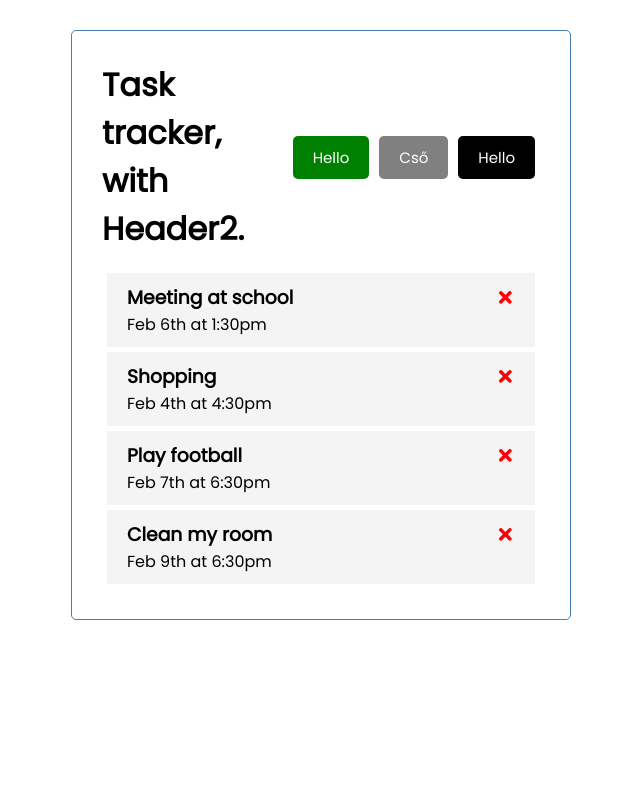
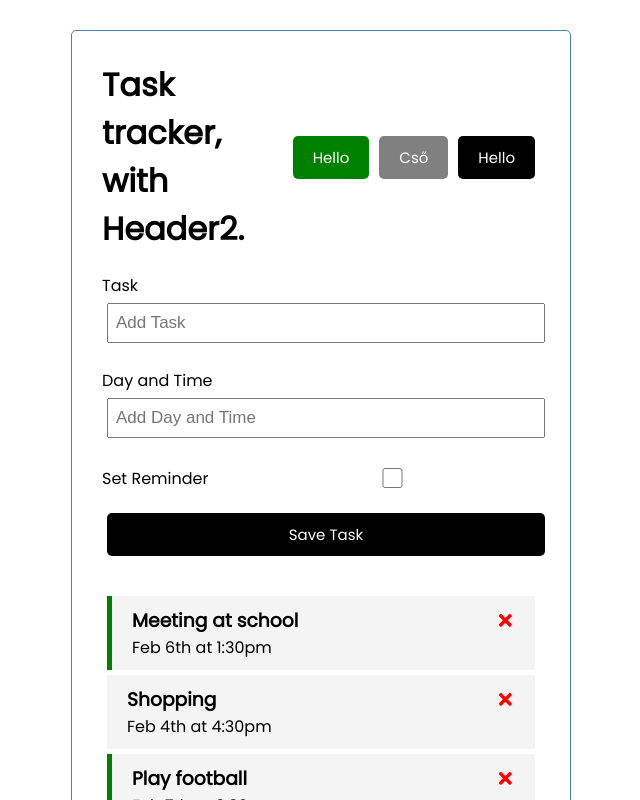
Before and after one commit to pinterbeci/react-learning-course, a React (Create React App) app: page / in a window 1280 px wide. Shown: the top 800 px of the page, without its empty margins (319-959 px from the left). Built offline with nearby package versions, Linux system fonts and the light colour scheme.

Commit message:
2.commit

```diff
--- a/src/App.js
+++ b/src/App.js
@@ -3,6 +3,8 @@
 import Header2 from "./components/Header2";
 import React from "react";
 import Tasks from "./components/Tasks";
+import AddTask from './components/AddTask'
+
 
 //create a component with function
 {
@@ -76,17 +78,32 @@
     setTasks(tasks.filter((task) => task.id !== id))
   }
 
+  //toggle reminder
+
+  const toggleReminder = (id) => {
+
+    setTasks( tasks.map((task) =>
+      task.id == id? {...task, reminder:
+      !task.reminder} : task
+    ))
+  }
   return (
     <div className="container">
       {/*
       <h2>In bellow, the 'Header' component rendered!</h2>
       <Header title = {'asdasdasd'} ></Header>
       */}
-      <Header2/>
+
+
+      <Header2 />
+      <AddTask></AddTask>
 
       {tasks.length > 0 ? (
-        <Tasks tasks2={tasks} onDelete={deleteTask} />)
-        : ('No task to show')}
+        <Tasks tasks2={tasks}
+        onDelete={deleteTask}
+        onToggle = {toggleReminder} />)
+        : ('No task to show')
+        }
     </div>
   );
 };
--- /dev/null
+++ b/src/components/AddTask.js
@@ -0,0 +1,24 @@
+const AddTask = () => {
+    return (
+        <form className='add-form'>
+            <div className='form-control'>
+                <label>Task</label>
+                <input type='text' placeholder='Add Task' />
+            </div>
+
+            <div className='form-control '>
+                <label>Day and Time</label>
+                <input type='text' placeholder='Add Day and Time' />
+            </div>
+
+            <div className='form-control form-control-check'>
+                <label>Set Reminder</label>
+                <input type='checkbox' />
+            </div>
+
+            <input type="submit" value='Save Task' className = 'btn btn-block'/>
+        </form>
+    )
+}
+
+export default AddTask
--- a/src/components/Task.js
+++ b/src/components/Task.js
@@ -7,22 +7,28 @@
 //const Task = ({task}) =>
 const Task = (props) => {
     return (
-        <div className='task'>
+
+        //div className = 'task'
+        <div className={`task ${props.task.reminder ?
+            'reminder' : ''}`}
+            onDoubleClick={() =>
+                props.onToggle(props.task.id)
+            }>
             {/*<h3>My task!</h3>*/}
 
             {/*
             akkor pedig, így kell rendereljük
             <h3>{task.text}</h3>
             <p>{task.day}</p>
-        */}
+             */}
             <h3>
                 {props.task.text}
                 <FaTimes style={{
                     color: 'red',
                     cursor: 'pointer'
 
-                }} onClick = {() =>
-                props.onDelete(props.task.id)} />
+                }} onClick={() =>
+                    props.onDelete(props.task.id)} />
             </h3>
             <p>{props.task.day}</p>
         </div>
--- a/src/components/Tasks.js
+++ b/src/components/Tasks.js
@@ -86,7 +86,9 @@
             { props.tasks2.map((task) =>(
                 <Task key = {task.id}
                 task = {task}
-                onDelete = {props.onDelete}></Task>
+                onDelete = {props.onDelete}
+                onToggle = {props.onToggle}
+                ></Task>
             ))}
 
 
```
